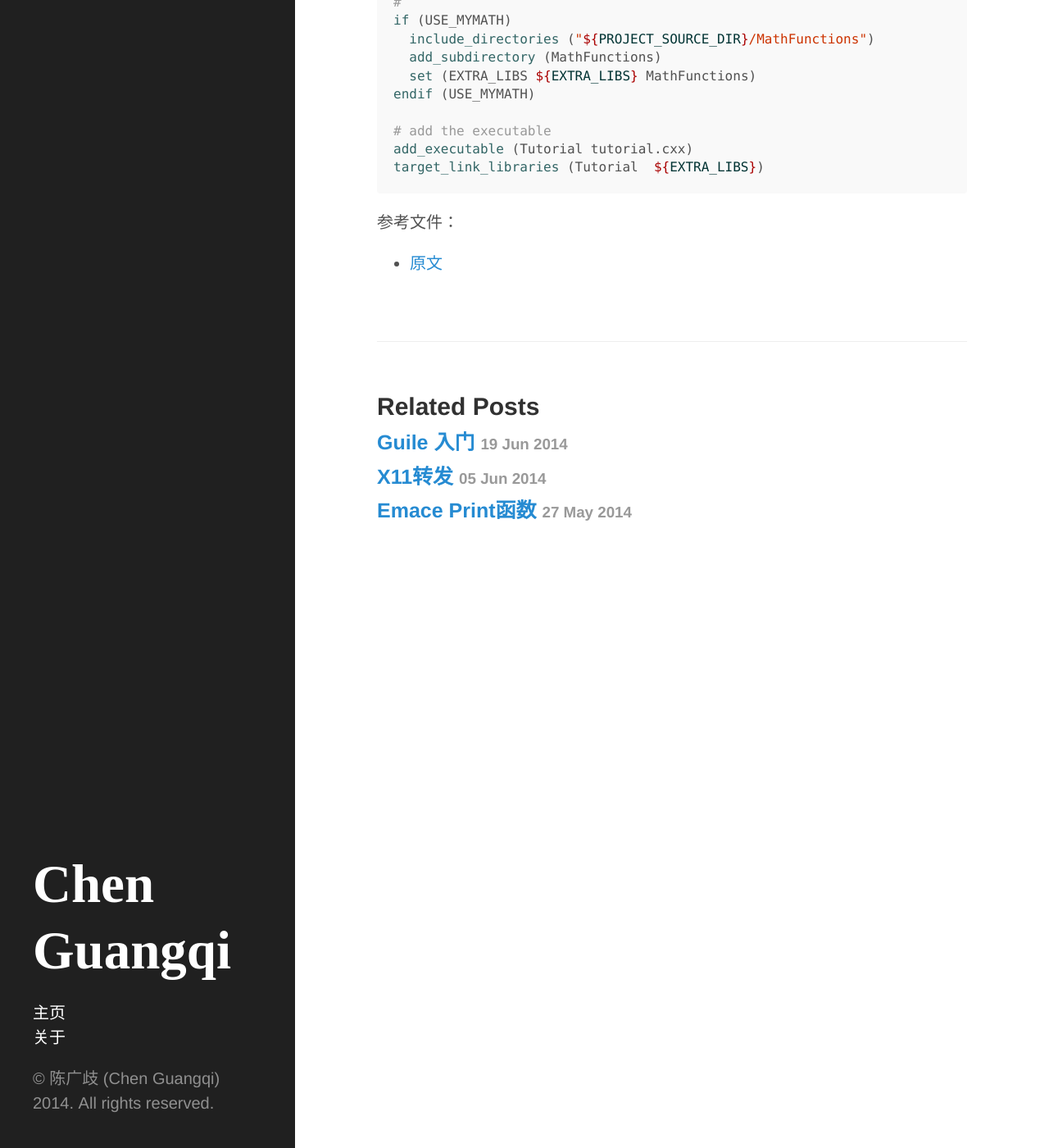
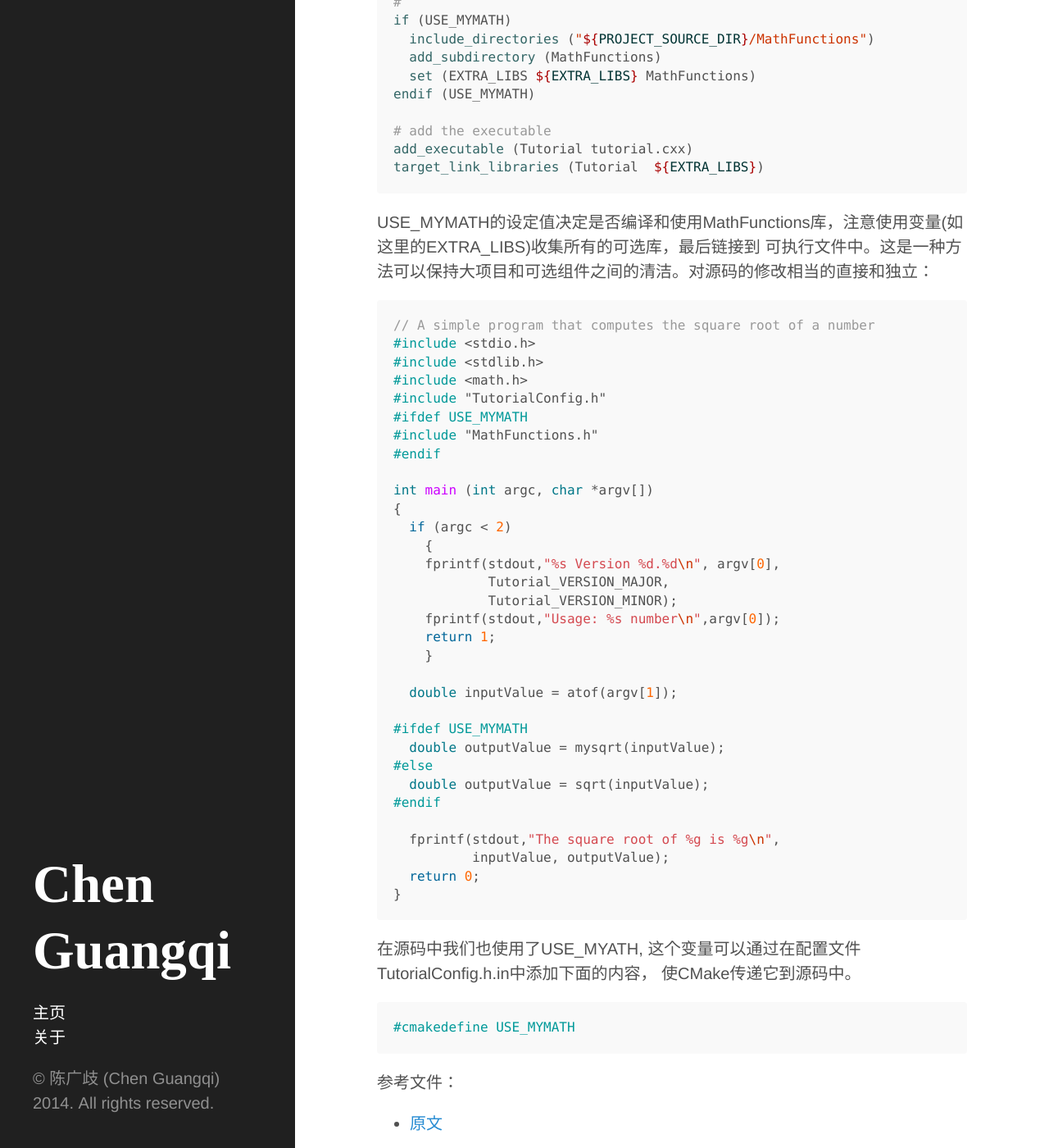
Before and after one commit to chenguangqi/chenguangqi.github.io, a Jekyll site: the page built from _posts/2014-07-31-CMake-Tutorial.md, in a window 1280 px wide and 1400 px high, scrolled down 3716 px. Shown: the whole window at 82% size. Built offline with Jekyll 4.4.1, drawn with Linux system fonts in a browser that asks for light colours; Markdown is read by kramdown in place of the engine named in the settings.

Commit message:
Update 2014-07-31-CMake-Tutorial.md

````diff
--- a/_posts/2014-07-31-CMake-Tutorial.md
+++ b/_posts/2014-07-31-CMake-Tutorial.md
@@ -160,6 +160,51 @@ add_executable (Tutorial tutorial.cxx)
 target_link_libraries (Tutorial  ${EXTRA_LIBS})
 ```
 
+USE_MYMATH的设定值决定是否编译和使用MathFunctions库，注意使用变量\(如这里的EXTRA_LIBS\)收集所有的可选库，最后链接到
+可执行文件中。这是一种方法可以保持大项目和可选组件之间的清洁。对源码的修改相当的直接和独立：
+
+```c++
+// A simple program that computes the square root of a number
+#include <stdio.h>
+#include <stdlib.h>
+#include <math.h>
+#include "TutorialConfig.h"
+#ifdef USE_MYMATH
+#include "MathFunctions.h"
+#endif
+
+int main (int argc, char *argv[])
+{
+  if (argc < 2)
+    {
+    fprintf(stdout,"%s Version %d.%d\n", argv[0],
+            Tutorial_VERSION_MAJOR,
+            Tutorial_VERSION_MINOR);
+    fprintf(stdout,"Usage: %s number\n",argv[0]);
+    return 1;
+    }
+
+  double inputValue = atof(argv[1]);
+
+#ifdef USE_MYMATH
+  double outputValue = mysqrt(inputValue);
+#else
+  double outputValue = sqrt(inputValue);
+#endif
+
+  fprintf(stdout,"The square root of %g is %g\n",
+          inputValue, outputValue);
+  return 0;
+}
+```
+
+在源码中我们也使用了USE_MYATH, 这个变量可以通过在配置文件TutorialConfig.h.in中添加下面的内容，
+使CMake传递它到源码中。
+
+```c++
+#cmakedefine USE_MYMATH
+```
+
 参考文件：
 
 * [原文](http://www.cmake.org/cmake/help/cmake_tutorial.html)
````
